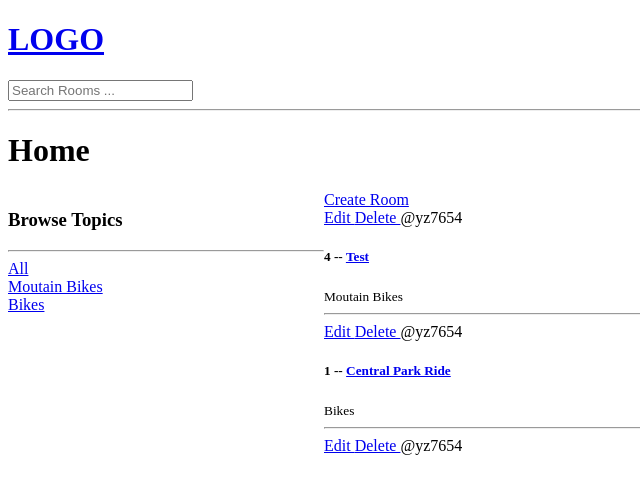
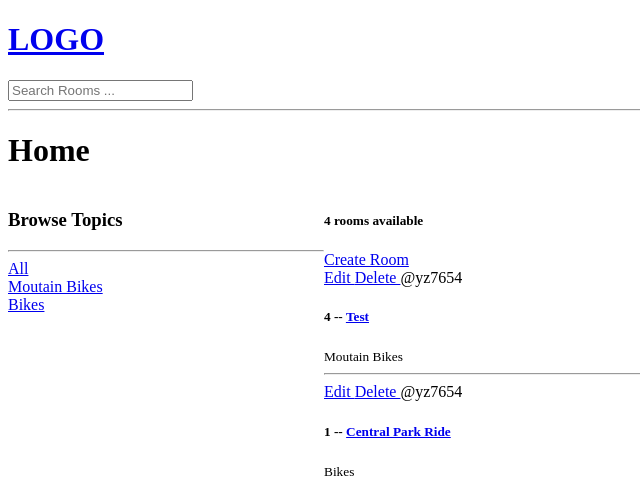
Before and after one commit to yihaozhong/CyclingConnected, a Django app: page / in a window 1280 px wide. Shown: the top 478 px of the page, without its empty margins (0-640 px from the left). Run offline with Django 4.2, Linux system fonts and the light colour scheme; data comes from the database, SQL or seed files in the repository.

Commit message:
SEARCH - finished

```diff
--- a/base/templates/base/home.html
+++ b/base/templates/base/home.html
@@ -25,6 +25,7 @@
     </div>
 
     <div>
+        <h5>{{room_count}} rooms available</h5>
         <a href="{% url 'create-room' %}"> Create Room</a>
         <div>
             {% for room in rooms %}
--- a/base/views.py
+++ b/base/views.py
@@ -1,6 +1,7 @@
 from django.shortcuts import render, redirect
 from django.http import HttpResponse
 
+from django.db.models import Q
 from .models import Room, Topic
 from .forms import RoomForm
 # Create your views here.
@@ -20,11 +21,15 @@ from .forms import RoomForm
 
 def home(request):
     q = request.GET.get('q') if request.GET.get('q') != None else ''
-    rooms = Room.objects.filter(topic__name__icontains = q)
+    # search bar filter
+    rooms = Room.objects.filter(
+        Q(topic__name__icontains = q) |
+        Q(name__icontains = q) |
+        Q(description__icontains = q))
 
     topics = Topic.objects.all()
-
-    context = {'rooms': rooms, 'topics': topics}
+    room_count = rooms.count()
+    context = {'rooms': rooms, 'topics': topics, 'room_count':room_count}
     return render(request, 'base/home.html', context)
 
 
```
